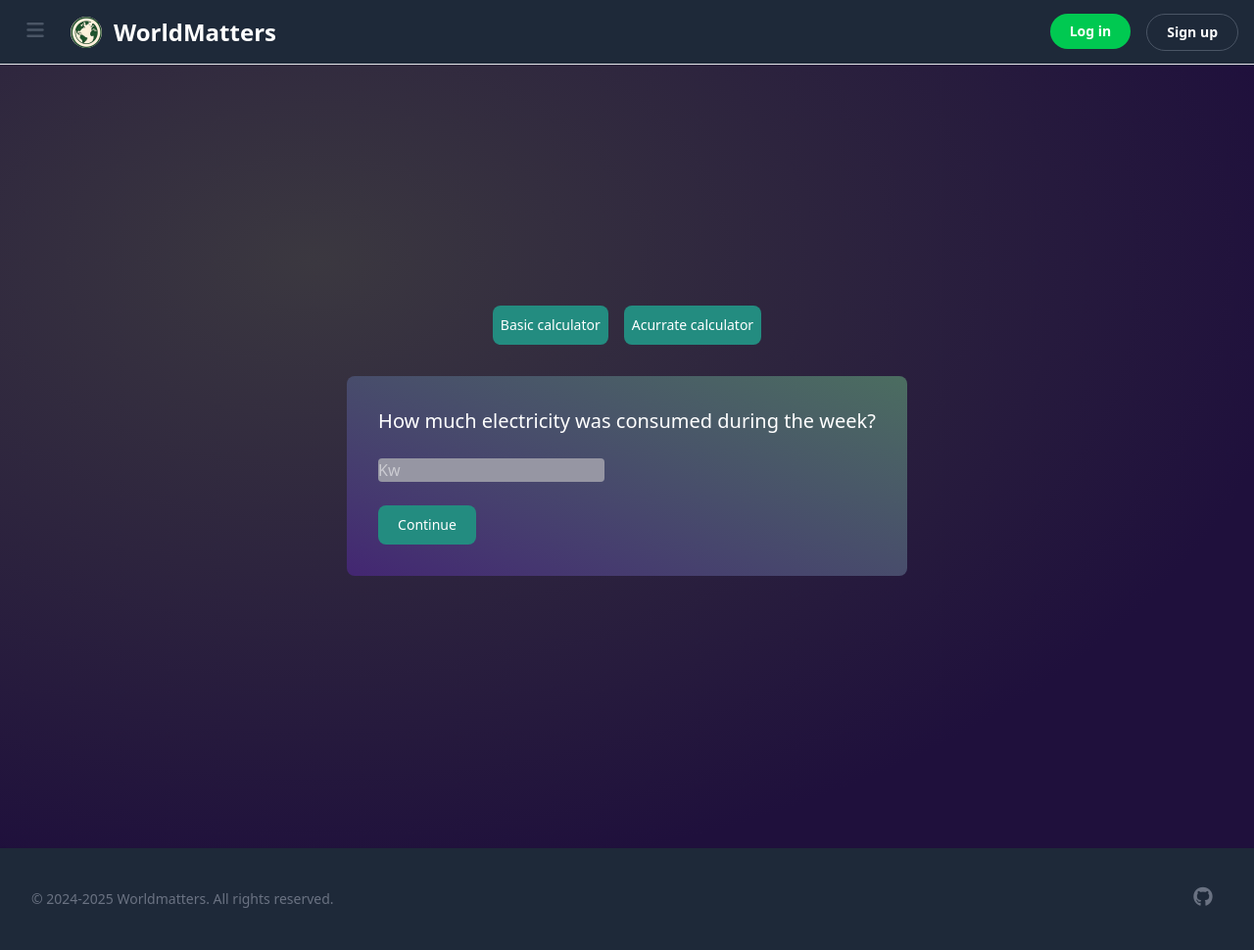
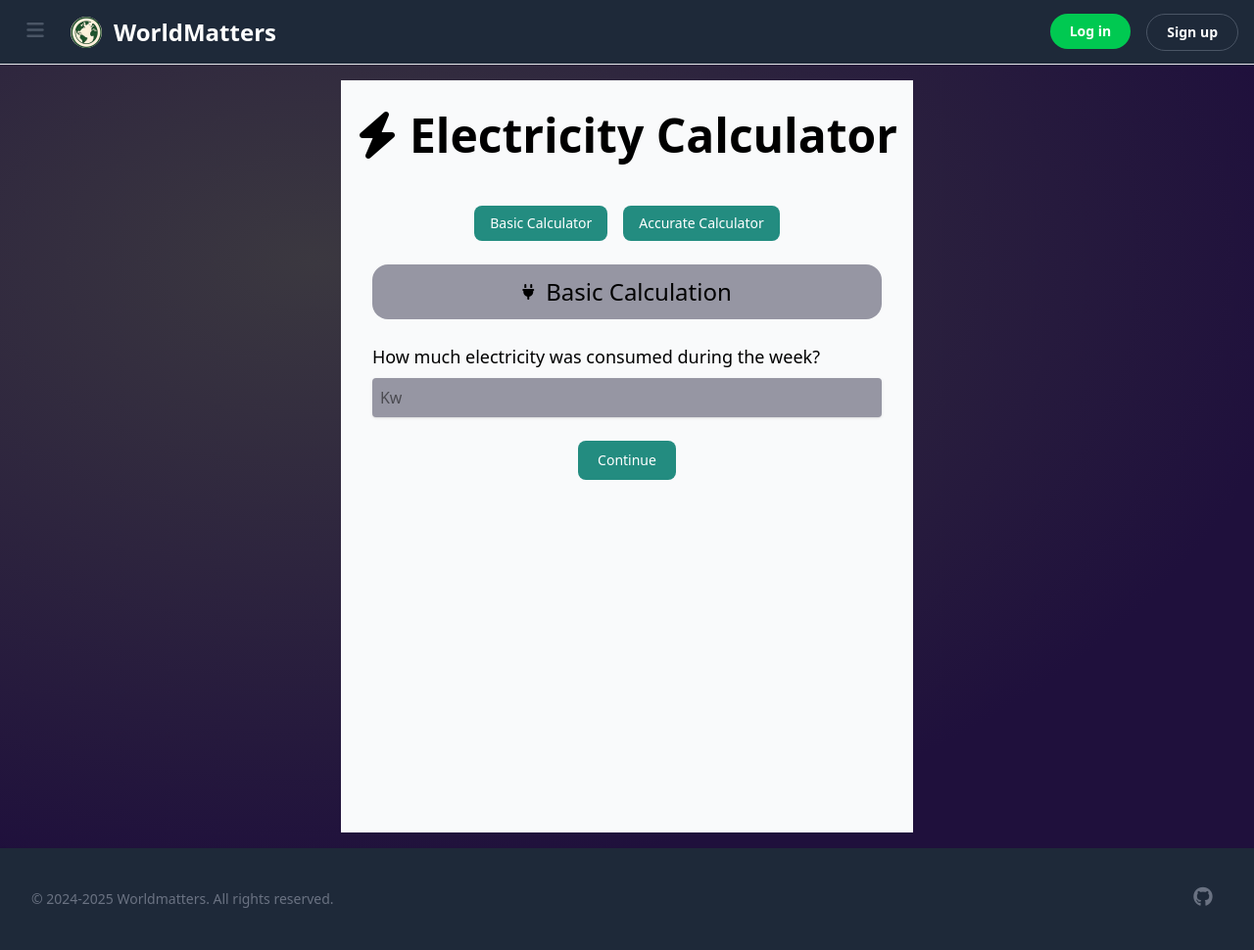
Before and after one commit to Titan0605/CleanLyfe, a Flask app: template app/templates/carbonfp_energy.html in a window 1280 px wide. Shown: the whole page at 98% size. Run offline with Flask 3, Linux system fonts and the light colour scheme; the template is opened without the code that fills it, so the values that code supplies are empty; style sheets or scripts are compiled from the project's sources; parts of the project's set-up code (start-up, migrations or seed data) failed here and were passed over; some libraries are stand-ins or nearby versions.

Commit message:
- Last calculator updated design

```diff
--- a/app/templates/carbonfp_energy.html
+++ b/app/templates/carbonfp_energy.html
@@ -6,87 +6,108 @@
   <span class="">Log out</span>
 </a>
 {% endblock %} {%block main%}
+<div class="flex justify-center min-h-screen p-4">
+  <div id="container" class="w-fit items-center px-4 py-8 text-black dark:text-white bg-gray-50 dark:bg-gray-900">
+    <section id="container" class="mx-auto space-y-8">
+      <header class="flex items-center justify-center text-center gap-3">
+        <i class="fa-solid fa-bolt text-4xl sm:text-5xl"></i>
+        <h1 class="text-3xl sm:text-5xl font-bold">Electricity Calculator</h1>
+      </header>
 
-<div id="container" class="w-full h-dvh text-white flex flex-col justify-center align-middle">
-  <div class="flex space-x-4 items-center justify-center">
+      <div class="p-4 space-y-6">
+        <div class="flex flex-col sm:flex-row justify-center items-center gap-4">
           <button
             id="btnBasic"
-      class="text-white bg-[#238c80] hover:bg-[#238c80] focus:ring-4 focus:outline-none focus:ring-blue-300 font-medium rounded-lg text-sm w-full sm:w-auto px-2 py-2.5 text-center hover:scale-105 hover:transition-transform"
-      onclick="show_form('basic_calculation')">
-      Basic calculator
+            class="text-white bg-[#238c80] hover:bg-[#1f756e] focus:ring-4 focus:outline-none focus:ring-blue-300 font-medium rounded-lg text-sm w-full sm:w-auto px-4 py-2 text-center hover:scale-105 transition"
+            onclick="show_form('basic_calculation')"
+          >
+            Basic Calculator
           </button>
           <button
             id="btnAccurate"
-      class="text-white bg-[#238c80] hover:bg-[#238c80] focus:ring-4 focus:outline-none focus:ring-blue-300 font-medium rounded-lg text-sm w-full sm:w-auto px-2 py-2.5 text-center hover:scale-105 hover:transition-transform"
-      onclick="show_form('accurate_calculation')">
-      Acurrate calculator
+            class="text-white bg-[#238c80] hover:bg-[#1f756e] focus:ring-4 focus:outline-none focus:ring-blue-300 font-medium rounded-lg text-sm w-full sm:w-auto px-4 py-2 text-center hover:scale-105 transition"
+            onclick="show_form('accurate_calculation')"
+          >
+            Accurate Calculator
           </button>
         </div>
 
+        <div id="basic_calculation" class="mt-6" hidden>
+          <form class="space-y-6">
+            <header class="flex items-center justify-center gap-3 bg-[#9696a3] rounded-2xl p-3">
+              <i class="fa-solid fa-plug"></i>
+              <h2 class="text-2xl">Basic Calculation</h2>
+            </header>
+
+            <input type="hidden" name="type_calculation" value="basic_calculation" />
+
             <section>
-    <div id="basic_calculation" class="flex items-center justify-center size-full sm:p-8 mx-auto">
-      <form id="basic_calculation" class="flex flex-col justify-center align-middle">
-        <div class="h-auto p-2 rounded-lg bg-gradient-to-bl from-[#4b6d60] to-[#432672] md:space-y-6 sm:p-8">
-          <h3 class="text-xl">How much electricity was consumed during the week?</h3>
-          <input type="hidden" name="type_calculation" value="basic_calculation" />
-          <input type="number" name="electricity_consumption" placeholder="Kw" min="1" class="bg-[#9696a3] rounded" required />
-          <footer class="">
+              <label for="electricity_consumption" class="block mb-2 text-lg font-medium"> How much electricity was consumed during the week? </label>
+              <input type="number" name="electricity_consumption" id="electricity_consumption" placeholder="Kw" min="1" class="w-full p-2 text-black bg-[#9696a3] rounded shadow" required />
+            </section>
+
+            <footer class="text-center">
               <button
                 type="submit"
-              class="text-white bg-[#238c80] hover:bg-[#238c80] focus:ring-4 focus:outline-none focus:ring-blue-300 font-medium rounded-lg text-sm w-full sm:w-auto px-5 py-2.5 text-center hover:scale-105 hover:transition-transform">
+                class="text-white bg-[#238c80] hover:bg-[#1f756e] focus:ring-4 focus:outline-none focus:ring-blue-300 font-medium rounded-lg text-sm w-full sm:w-auto px-5 py-2.5 text-center hover:scale-105 transition"
+              >
                 Continue
               </button>
             </footer>
-        </div>
           </form>
         </div>
-    <div id="accurate_calculation" class="size-1/2 w-max h-auto p-4 rounded-lg bg-gradient-to-bl from-[#4b6d60] to-[#432672] md:space-y-6 sm:p-8" hidden>
-      <header>
-        <p class="text-lg">Select the devices you use in your home, then click 'Continue' to provide consumption details.</p>
+
+        <div id="accurate_calculation" class="mt-6 bg-gray-100 dark:bg-gray-900 p-4" hidden>
+          <form id="devices_select_form" class="space-y-6">
+            <header class="flex items-center justify-center gap-3 bg-[#9696a3] rounded-2xl p-3">
+              <i class="fa-solid fa-bolt"></i>
+              <h2 class="text-2xl">Accurate Calculation</h2>
             </header>
-      <form id="devices_select_form" class="flex flex-col justify-center">
-        <header class="text-center mb-4">
-          <i class="fa-solid fa-bolt"></i>
-          <h1 class="text-2xl">Electric Calculator</h1>
+
+            <p class="text-base text-center">Select the devices you use in your home, then click 'Continue'.</p>
+
+            <div class="grid grid-cols-1 sm:grid-cols-2 gap-4">
+              {% set zones = ['Kitchen', 'Living Room', 'Bedroom', 'Office / Study Room', 'Bathroom', 'Laundry Room', 'Mobile and portable devices', 'Others'] %} {% for zone in zones %}
+              <section class="bg-gray-200 dark:bg-gray-800 p-4 rounded-lg">
+                <header class="mb-4 flex gap-2 items-center">
+                  <i
+                    class="fa-solid {% if zone == 'Kitchen' %}fa-kitchen-set {% elif zone == 'Living Room' %}fa-couch {% elif zone == 'Bedroom' %}fa-bed {% elif zone == 'Office / Study Room' %}fa-briefcase {% elif zone == 'Bathroom' %}fa-bath {% elif zone == 'Laundry Room' %}fa-washing-machine {% elif zone == 'Mobile and portable devices' %}fa-mobile {% else %}fa-plug{% endif %}"
+                  ></i>
+                  <h3 class="text-lg font-semibold">{{ zone }}</h3>
                 </header>
-        <div class="grid grid-cols-2 gap-4">
-          {% set zones = ['Kitchen', 'Living Room', 'Bedroom', 'Office / Study Room', 'Bathroom', 'Laundry Room', 'Mobile and portable devices', 'Others'] %} {% for zone in zones %}
-          <section class="bg-gray-800 p-4 rounded-lg">
-            <header class="mb-4">
-              <i
-                class="fa-solid {%- if zone == 'Kitchen' -%} fa-kitchen-set {%- elif zone == 'Living Room' -%} fa-couch {%- elif zone == 'Bedroom' -%} fa-bed {%- elif zone == 'Office / Study Room' -%} fa-briefcase {%- elif zone == 'Bathroom' -%} fa-bath {%- elif zone == 'Laundry Room' -%} fa-washing-machine {%- elif zone == 'Mobile and portable devices' -%} fa-mobile {%- else -%} fa-plug {%- endif -%}"></i>
-              <h2 class="text-xl">{{ zone }}</h2>
-            </header>
-            <div class="space-y-4">
+                <div class="space-y-2">
                   {% for device in devices %} {% if device.deviceZone == zone %}
-              <div class="device-wrapper">
-                <div class="flex items-center mb-2">
-                  <input type="checkbox" name="selected_devices" value="{{ device.id }}" class="device-checkbox w-4 h-4 text-blue-600 bg-gray-100 border-gray-300 rounded" />
-                  <label class="ms-2 text-sm font-medium">{{ device.deviceName }}</label>
-                </div>
-              </div>
+                  <label class="flex items-center gap-2">
+                    <input type="checkbox" name="selected_devices" value="{{ device.id }}" class="w-4 h-4 text-blue-600 bg-gray-100 border-gray-300 rounded" />
+                    <span class="text-sm font-medium">{{ device.deviceName }}</span>
+                  </label>
                   {% endif %} {% endfor %}
                 </div>
               </section>
               {% endfor %}
             </div>
-        <footer class="text-center mt-6">
+
+            <footer class="text-center space-x-4">
               <button
                 id="continue-btn"
                 type="button"
-            class="text-white bg-[#238c80] hover:bg-[#238c80] focus:ring-4 focus:outline-none focus:ring-blue-300 font-medium rounded-lg text-sm w-full sm:w-auto px-5 py-2.5 text-center hover:scale-105 hover:transition-transform">
+                class="text-white bg-[#238c80] hover:bg-[#1f756e] focus:ring-4 focus:outline-none focus:ring-blue-300 font-medium rounded-lg text-sm px-5 py-2.5 hover:scale-105 transition"
+              >
                 Continue
               </button>
               <button
                 id="calculate-btn"
                 type="submit"
-            class="hidden text-white bg-[#238c80] hover:bg-[#238c80] focus:ring-4 focus:outline-none focus:ring-blue-300 font-medium rounded-lg text-sm w-full sm:w-auto px-5 py-2.5 text-center hover:scale-105 hover:transition-transform">
+                class="hidden text-white bg-[#238c80] hover:bg-[#1f756e] focus:ring-4 focus:outline-none focus:ring-blue-300 font-medium rounded-lg text-sm px-5 py-2.5 hover:scale-105 transition"
+              >
                 Calculate Carbon Footprint
               </button>
             </footer>
           </form>
         </div>
+      </div>
     </section>
+  </div>
 </div>
 
 {%endblock%} {%block scripts%}
```
Lines whose indentation alone changed are shown as unchanged.
